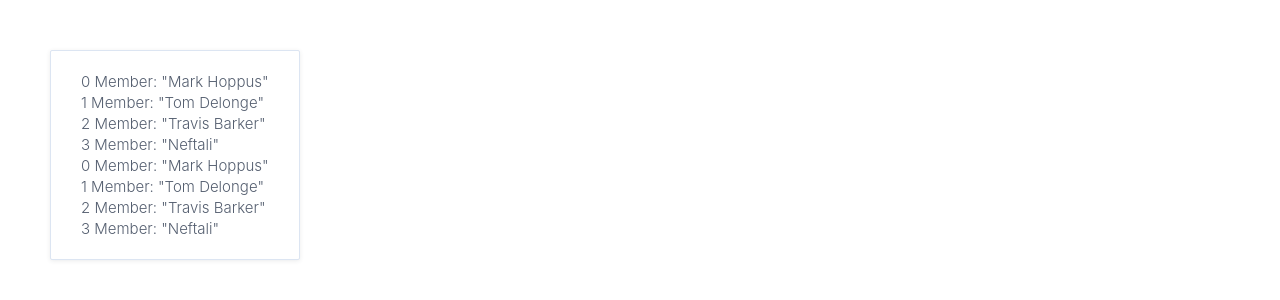
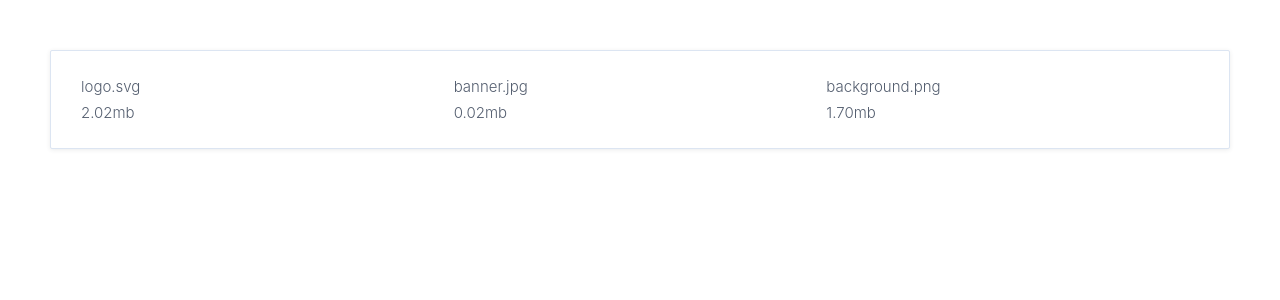
Before and after one commit to RichieHG/AngularPro, an Angular app in the folder angular-pro/: page / in a window 1280 px wide. Shown: the top 300 px of the page. Built offline with nearby package versions, Linux system fonts and the light colour scheme.

Commit message:
Feat: Add exapmles about pipes

```diff
--- a/angular-pro/src/app/app.component.ts
+++ b/angular-pro/src/app/app.component.ts
@@ -1,6 +1,8 @@
-import {AfterViewInit, ChangeDetectionStrategy, ChangeDetectorRef, Component, ComponentRef, TemplateRef, ViewChild, ViewContainerRef } from '@angular/core';
+import {AfterViewInit, ChangeDetectionStrategy, ChangeDetectorRef, Component, ComponentRef, OnInit, TemplateRef, ViewChild, ViewContainerRef } from '@angular/core';
 import { AuthFormComponent } from './auth-form/auth-form.component';
 import { User } from './auth-form/models/auth-form.interface';
+import { File } from './interfaces';
+import { FileSizePipe } from './pipes/filesize.pipe';
 
 @Component({
   selector: 'app-root',
@@ -25,7 +27,7 @@ import { User } from './auth-form/models/auth-form.interface';
         <input type="text">
       </label> -->
 
-      <ul>
+      <!-- <ul>
         <li *myFor="let item of items; let i = index;">
           {{ i }} Member: {{ item.name | json }}
         </li>
@@ -34,12 +36,19 @@ import { User } from './auth-form/models/auth-form.interface';
             {{ i }} Member: {{ item.name | json }}
           </li>
         </ng-template>
-      </ul>
+      </ul>-->
+      <div *ngFor="let file of mapped">
+        <p> {{file.name}}</p>
+        <p> {{file.size}}</p>
+      </div>
     </div>
   `,
-  styleUrls: ['./app.component.scss']
+  styleUrls: ['./app.component.scss'],
+  providers: [
+    FileSizePipe
+  ]
 })
-export class AppComponent implements AfterViewInit{
+export class AppComponent implements AfterViewInit, OnInit{
 
   rememberMe: boolean = false;
 
@@ -56,6 +65,8 @@ export class AppComponent implements AfterViewInit{
     location: 'California'
   };
 
+  files : File[] = []
+  mapped : File[] = []
   ctx = {
     location: 'CDMX, MX',
     $implicit: 'Richie HG'
@@ -75,7 +86,8 @@ export class AppComponent implements AfterViewInit{
     location: 'California'
   }];
   constructor(
-    private cd: ChangeDetectorRef
+    private cd: ChangeDetectorRef,
+    private fileSizePipe: FileSizePipe
   ){
       setTimeout(() => {
           this.items = [...this.items,{
@@ -84,6 +96,34 @@ export class AppComponent implements AfterViewInit{
             name: 'Neftali'
           }]
       }, 2000);
+  }
+
+  ngOnInit(): void {
+      this.files = [
+        {
+          name: 'logo.svg',
+          size: 2120109,
+          type: 'image/svg'
+        },
+        {
+          name: 'banner.jpg',
+          size: 18029,
+          type: 'image/jpg'
+        },
+        {
+          name: 'background.png',
+          size: 1784562,
+          type: 'image/png'
+        }
+      ];
+
+      this.mapped = this.files.map(file => {
+        return {
+          name: file.name,
+          type: file.type,
+          size: this.fileSizePipe.transform(file.size, 'mb')
+        }
+      })
   }
 
   ngAfterViewInit() {
--- a/angular-pro/src/app/app.module.ts
+++ b/angular-pro/src/app/app.module.ts
@@ -7,6 +7,7 @@ import { AuthFormModule } from './auth-form/auth-form.module';
 import { CreditCardDirective } from './credit-card/credit-card.directive';
 import { MyForDirective } from './myFor/my-for.directive';
 import { OneComponent } from './one/one.component';
+import { FileSizePipe } from './pipes/filesize.pipe';
 import { ThreeComponent } from './three/three.component';
 import { TooltipDirective } from './tooltip/tooltip.directive';
 import { TwoComponent } from './two/two.component';
@@ -19,7 +20,8 @@ import { TwoComponent } from './two/two.component';
     ThreeComponent,
     CreditCardDirective,
     TooltipDirective,
-    MyForDirective
+    MyForDirective,
+    FileSizePipe
 
   ],
   imports: [
--- /dev/null
+++ b/angular-pro/src/app/interfaces.ts
@@ -0,0 +1,6 @@
+export interface File {
+  name: string,
+  // size: number, //Commented to use Pipe in Component
+  size: any,
+  type: string
+};
--- /dev/null
+++ b/angular-pro/src/app/pipes/filesize.pipe.ts
@@ -0,0 +1,10 @@
+import { Pipe, PipeTransform} from '@angular/core';
+
+@Pipe({
+  name: 'filesize'
+})
+export class FileSizePipe implements PipeTransform{
+  transform(size: number, extension: string = 'MB') {
+      return (size / (1024 * 1024)).toFixed(2) + extension;
+  }
+}
--- a/angular-pro/src/styles.scss
+++ b/angular-pro/src/styles.scss
@@ -495,6 +495,120 @@
 // }
 
 
+// * {
+//   box-sizing: border-box;
+//   -webkit-box-sizing: border-box;
+//   -moz-box-sizing: border-box;
+//   font: 300 15px/1.4 -apple-system,BlinkMacSystemFont,"Segoe UI",Helvetica,Arial,sans-serif,"Apple Color Emoji","Segoe UI Emoji","Segoe UI Symbol";
+// }
+
+// html, body {
+//   height: 100%;
+//   margin: 0;
+//   padding: 0;
+//   background: #fff;
+//   -webkit-font-smoothing: antialiased;
+//   color: #545e6f;
+// }
+
+// img {
+//   vertical-align: bottom;
+// }
+// img a {
+//   border: 0;
+// }
+// ul,
+// ol {
+//   list-style: none;
+//   margin: 0;
+//   padding: 0;
+// }
+// a {
+//   color: #9f72e6;
+//   text-decoration: none;
+// }
+// input,
+// button {
+//   outline: 0;
+// }
+// input[type=text],
+// input[type=email],
+// input[type=number],
+// input[type=password] {
+//   border: none;
+//   background: #fff;
+//   font-size: 13px;
+//   padding: 6px 30px 6px 10px;
+//   border-radius: 1px;
+//   border: 1px solid #ccc;
+// }
+// label {
+//   display: block;
+// }
+// button {
+//   cursor: pointer;
+//   background: #9f72e6;
+//   border: 0;
+//   border-radius: 2px;
+//   padding: 5px 10px;
+//   text-align: center;
+//   color: #fff;
+// }
+// button:disabled {
+//   cursor: not-allowed;
+//   background: #b598e4;
+// }
+// p {
+//   margin: 5px 0;
+// }
+
+// body {
+//   padding: 50px;
+// }
+
+// h3 {
+//   font-size: 22px;
+//   font-weight: 400;
+//   margin: 0;
+// }
+// h4 {
+//   font-size: 18px;
+//   font-weight: 300;
+//   margin: 0;
+// }
+// app-root {
+//   display: inline-block;
+//   background-color: #FFFFFF;
+//   border-radius: 2px;
+//   border: 1px solid #dce5f2;
+//   box-shadow: 0 1px 4px rgba(53,60,72,0.1);
+//   padding: 20px 30px;
+// }
+// app-root > div {
+//   display: flex;
+// }
+// form {
+//   flex: 1 0;
+//   padding: 0 40px;
+// }
+// input[type="text"] {
+//   display: block;
+//   border: none;
+//   background: #ffffff;
+//   font-size: 15px;
+//   padding: 6px 30px 6px 10px;
+//   border-radius: 1px;
+//   border: 1px solid #eeeeee;
+//   margin-top: 10px;
+// }
+// label {
+//   margin-bottom: 20px;
+// }
+// h3 {
+//   margin-bottom: 20px;
+// }
+
+
 * {
   box-sizing: border-box;
   -webkit-box-sizing: border-box;
@@ -577,7 +691,7 @@ h4 {
   margin: 0;
 }
 app-root {
-  display: inline-block;
+  display: block;
   background-color: #FFFFFF;
   border-radius: 2px;
   border: 1px solid #dce5f2;
@@ -607,3 +721,6 @@ label {
 h3 {
   margin-bottom: 20px;
 }
+app-root div div {
+  flex: 15% 1 0;
+}
```
